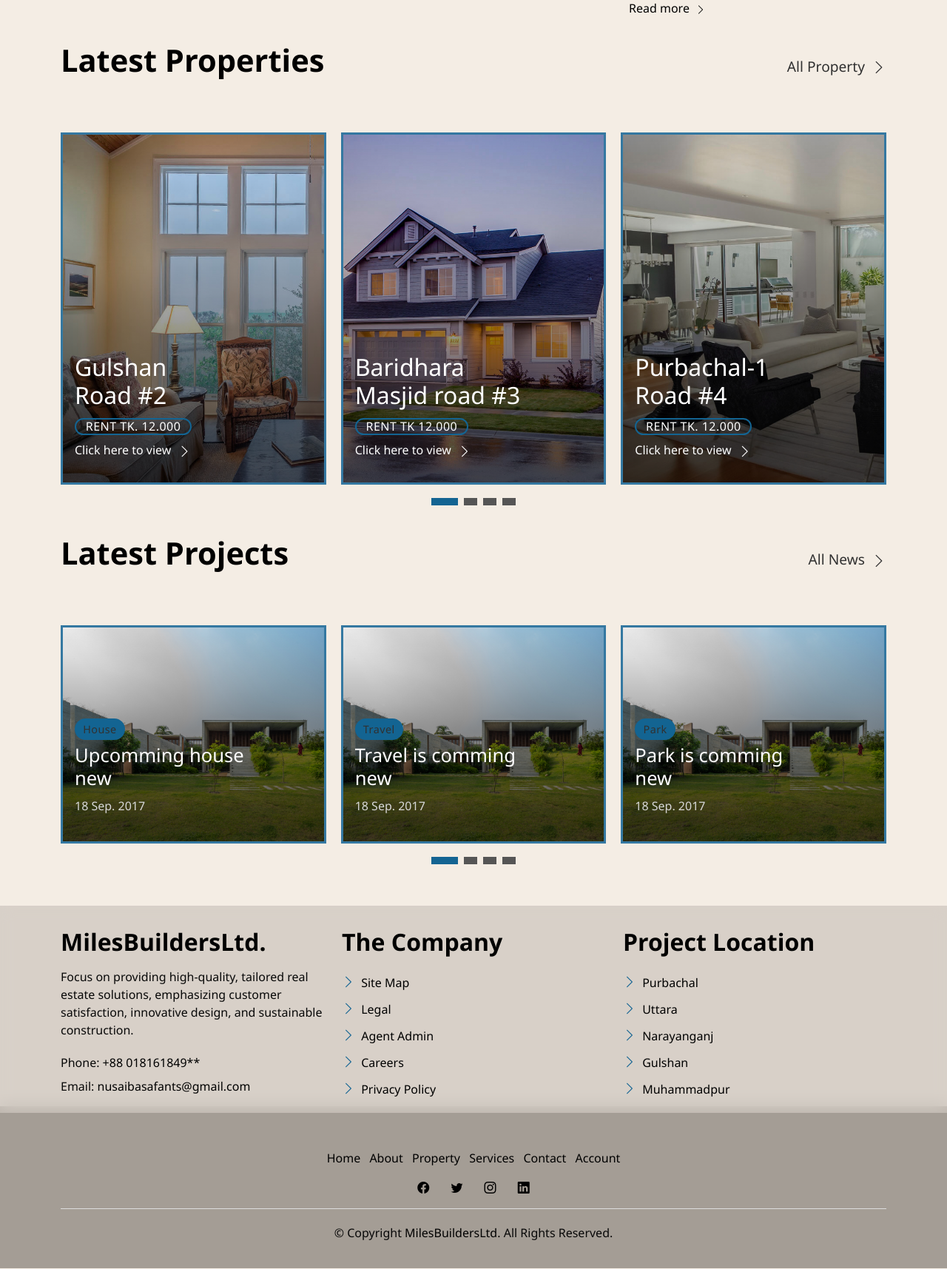
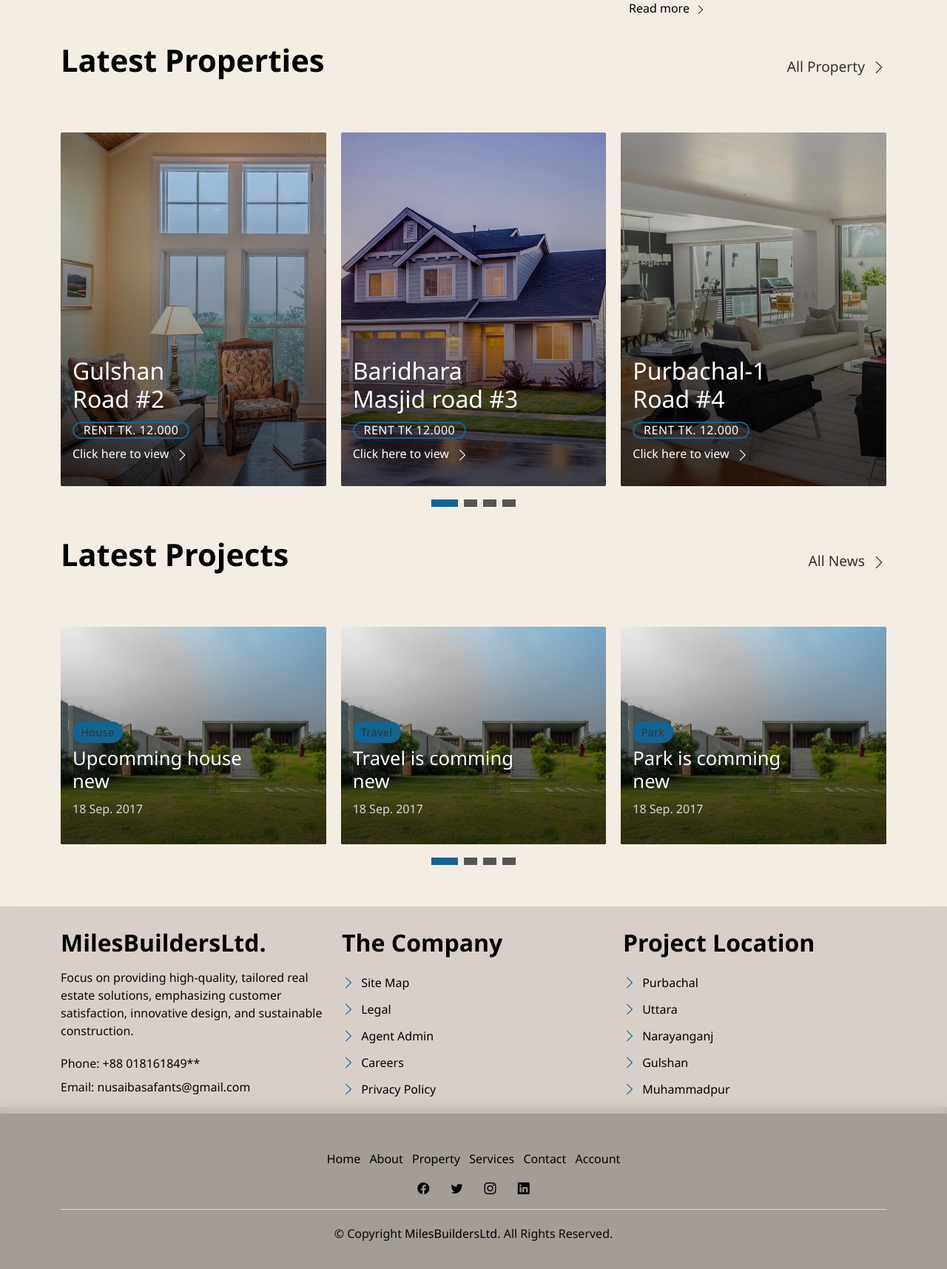
Before and after one commit to nusaibasafa/Xampp-miles, a PHP site: page /xampp-miles/ in a window 1280 px wide. Shown: the part 1281-2996 px from the top of the page at 74% size. Run offline with PHP 8.4, Linux system fonts and the light colour scheme; some libraries are stand-ins or nearby versions.

Commit message:
border reduced

```diff
--- a/assets/css/style.css
+++ b/assets/css/style.css
@@ -1202,7 +1202,6 @@ a:hover {
   .grid .card-box-c,
   .grid .card-box-d {
     margin-bottom: 2.5rem;
-    border: solid;
 
   }
 }
@@ -1214,9 +1213,7 @@ a:hover {
   overflow: hidden;
   -webkit-backface-visibility: hidden;
   backface-visibility: hidden;
-  border: solid;
-  border-color:#2c739ff5;
-
+  border-radius: 2px;
 }
 
 .card-box-a .img-a,
```
